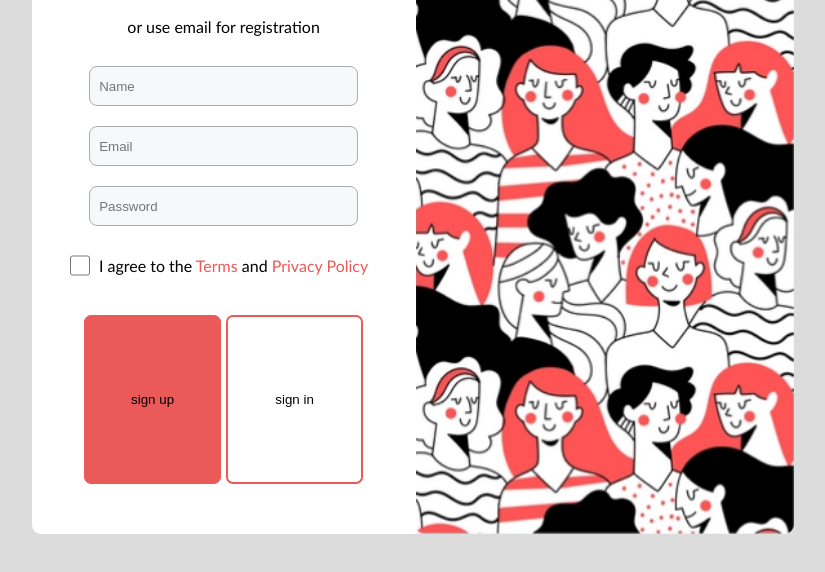
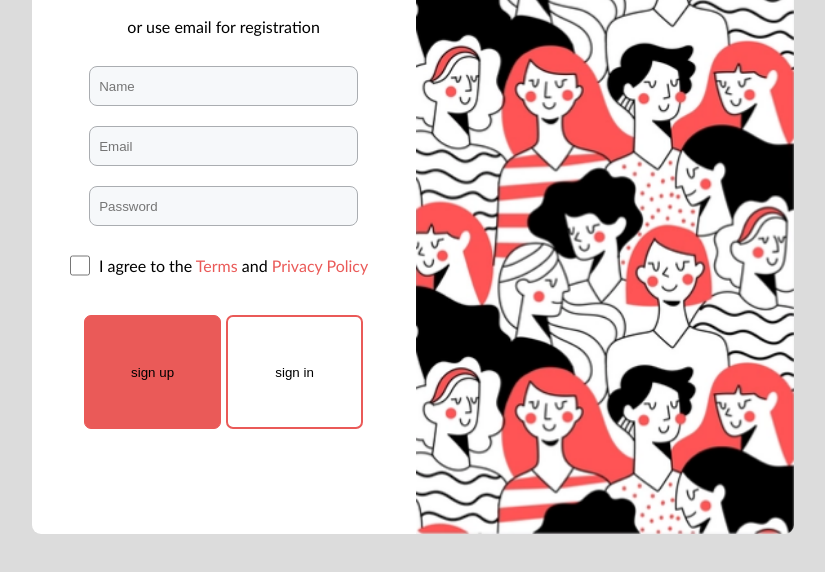
Before and after one commit to Autraal/signup, a plain HTML site: page index.html in a window 1280 px wide. Shown: the part 156-728 px from the top of the page, without its empty margins (227-1052 px from the left). Drawn offline with Linux system fonts and the light colour scheme.

Commit message:
changed button cont height

```diff
--- a/style.css
+++ b/style.css
@@ -171,7 +171,7 @@ display: flex;
 /* position: relative; */
 justify-content: space-around;
 width: 100%;
-height: 100%;
+height: 30%;
 padding: 20px 50px;
 }
 
@@ -179,7 +179,7 @@ padding: 20px 50px;
 
 .bottom .button button{
     width:48%;
-height: 85%;
+height: 75%;
 margin: 0 ;
 color: black;
 background-color: rgb(234,90,88);
```
